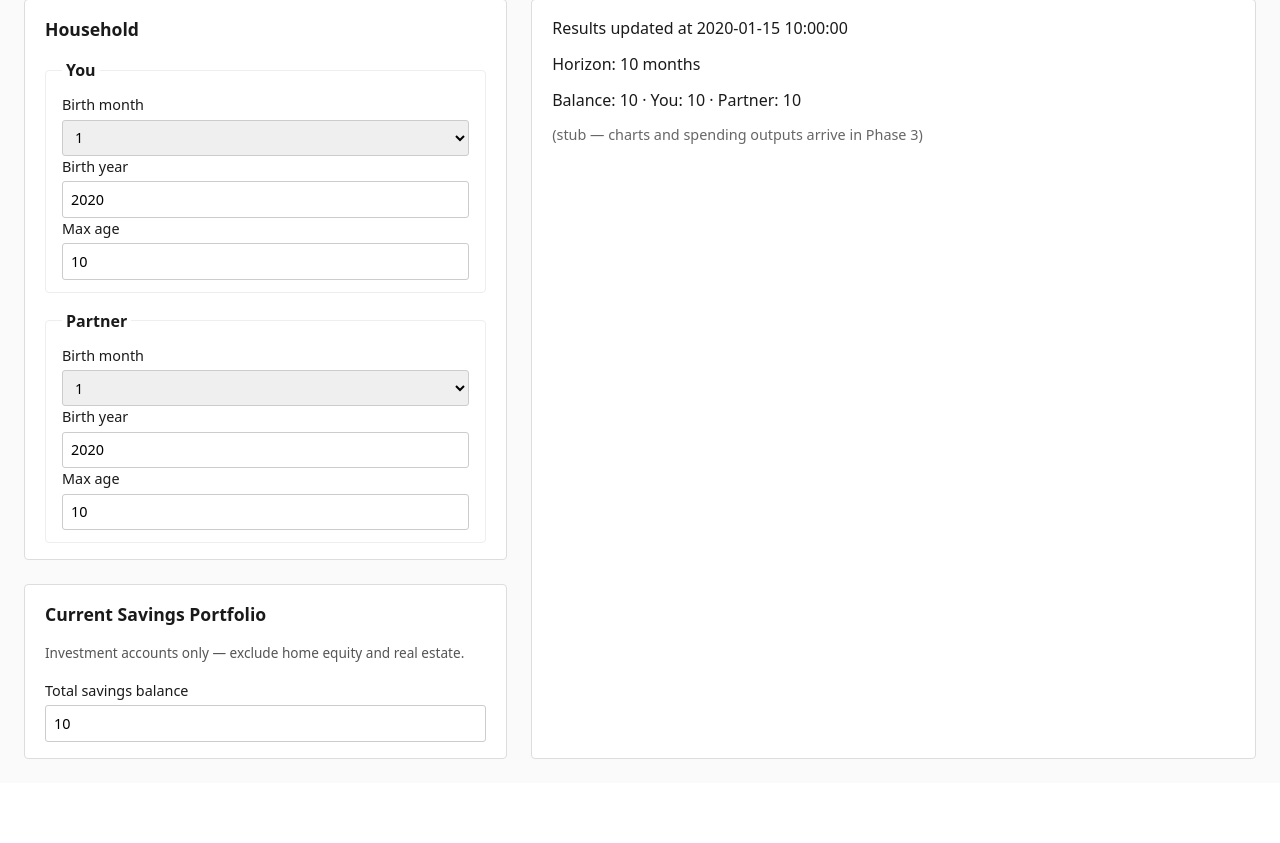
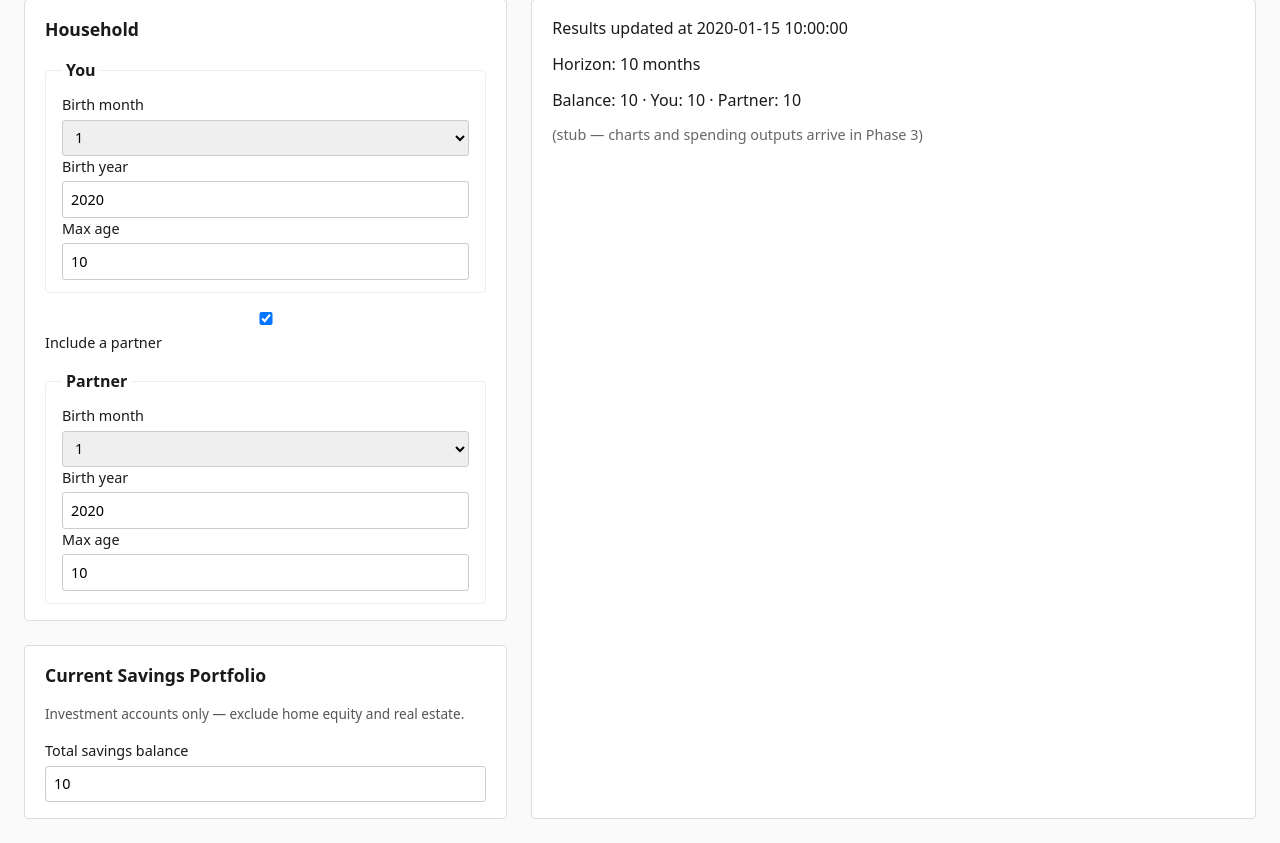
Before and after one commit to chriskelly/LifeFinances, a FastAPI app: template packages/web/web/templates/index.html in a window 1280 px wide. Shown: the part 88-931 px from the top of the page. Before the commit the page ends 847 px from the top, so only its background shows below. Run offline with FastAPI, Linux system fonts and the light colour scheme; the template is opened without the code that fills it: most values are stand-ins (such as "Sample title", 1, 10 or a date in 2020).

Commit message:
feat(web): add has-partner toggle for single-person households
Co-authored-by: Cursor <cursoragent@cursor.com>

```diff
--- a/packages/web/web/app.py
+++ b/packages/web/web/app.py
@@ -124,10 +124,11 @@ def create_app(*, db_path: Path | None = None) -> FastAPI:
         person1_birth_month: Annotated[int, Form()],
         person1_birth_year: Annotated[int, Form()],
         person1_max_age_years: Annotated[int, Form()],
-        person2_birth_month: Annotated[int, Form()],
-        person2_birth_year: Annotated[int, Form()],
-        person2_max_age_years: Annotated[int, Form()],
         repo: RepoDep,
+        has_partner: Annotated[bool, Form()] = False,
+        person2_birth_month: Annotated[int | None, Form()] = None,
+        person2_birth_year: Annotated[int | None, Form()] = None,
+        person2_max_age_years: Annotated[int | None, Form()] = None,
     ) -> Response:
         plan_id, plan = repo.get_or_create_default()
         try:
@@ -135,6 +136,7 @@ def create_app(*, db_path: Path | None = None) -> FastAPI:
                 person1_birth_month=person1_birth_month,
                 person1_birth_year=person1_birth_year,
                 person1_max_age_years=person1_max_age_years,
+                has_partner=has_partner,
                 person2_birth_month=person2_birth_month,
                 person2_birth_year=person2_birth_year,
                 person2_max_age_years=person2_max_age_years,
--- a/packages/web/web/forms.py
+++ b/packages/web/web/forms.py
@@ -12,6 +12,7 @@ PERSON1_MAX_AGE_YEARS = "person1_max_age_years"
 PERSON2_BIRTH_MONTH = "person2_birth_month"
 PERSON2_BIRTH_YEAR = "person2_birth_year"
 PERSON2_MAX_AGE_YEARS = "person2_max_age_years"
+HAS_PARTNER = "has_partner"
 CURRENT_SAVINGS_BALANCE = "current_savings_balance"
 
 
@@ -21,22 +22,28 @@ class HouseholdForm(BaseModel):
     person1_birth_month: int
     person1_birth_year: int
     person1_max_age_years: int
-    person2_birth_month: int
-    person2_birth_year: int
-    person2_max_age_years: int
+    has_partner: bool = False
+    person2_birth_month: int | None = None
+    person2_birth_year: int | None = None
+    person2_max_age_years: int | None = None
 
     def apply_to(self, plan: Plan) -> Plan:
+        person2 = None
+        if self.has_partner:
+            person2 = PersonHousehold.model_validate(
+                {
+                    "birth_month": self.person2_birth_month,
+                    "birth_year": self.person2_birth_year,
+                    "max_age_years": self.person2_max_age_years,
+                }
+            )
         household = Household(
             person1=PersonHousehold(
                 birth_month=self.person1_birth_month,
                 birth_year=self.person1_birth_year,
                 max_age_years=self.person1_max_age_years,
             ),
-            person2=PersonHousehold(
-                birth_month=self.person2_birth_month,
-                birth_year=self.person2_birth_year,
-                max_age_years=self.person2_max_age_years,
-            ),
+            person2=person2,
         )
         return plan.model_copy(update={"household": household})
 
--- a/packages/web/web/templates/editor_household.html
+++ b/packages/web/web/templates/editor_household.html
@@ -32,13 +32,22 @@
         >
       </label>
     </fieldset>
-    <fieldset class="person-fields">
+    <label class="partner-toggle">
+      <input
+        type="checkbox"
+        name="{{ forms.HAS_PARTNER }}"
+        {% if plan.household.person2 %}checked{% endif %}
+        onchange="this.closest('form').querySelectorAll('.partner-fields input, .partner-fields select').forEach(el => el.disabled = !this.checked)"
+      >
+      Include a partner
+    </label>
+    <fieldset class="person-fields partner-fields">
       <legend>Partner</legend>
       <label>
         Birth month
-        <select name="{{ forms.PERSON2_BIRTH_MONTH }}">
+        <select name="{{ forms.PERSON2_BIRTH_MONTH }}"{% if not plan.household.person2 %} disabled{% endif %}>
           {% for month in range(1, 13) %}
-          <option value="{{ month }}"{% if plan.household.person2.birth_month == month %} selected{% endif %}>{{ month }}</option>
+          <option value="{{ month }}"{% if plan.household.person2 and plan.household.person2.birth_month == month %} selected{% endif %}>{{ month }}</option>
           {% endfor %}
         </select>
       </label>
@@ -47,7 +56,8 @@
         <input
           type="number"
           name="{{ forms.PERSON2_BIRTH_YEAR }}"
-          value="{{ plan.household.person2.birth_year }}"
+          value="{{ plan.household.person2.birth_year if plan.household.person2 else '' }}"
+          {% if not plan.household.person2 %}disabled{% endif %}
         >
       </label>
       <label>
@@ -55,7 +65,8 @@
         <input
           type="number"
           name="{{ forms.PERSON2_MAX_AGE_YEARS }}"
-          value="{{ plan.household.person2.max_age_years }}"
+          value="{{ plan.household.person2.max_age_years if plan.household.person2 else '' }}"
+          {% if not plan.household.person2 %}disabled{% endif %}
         >
       </label>
     </fieldset>
```
Also changed, not shown: packages/web/tests/test_app.py (+37 -0 lines).
